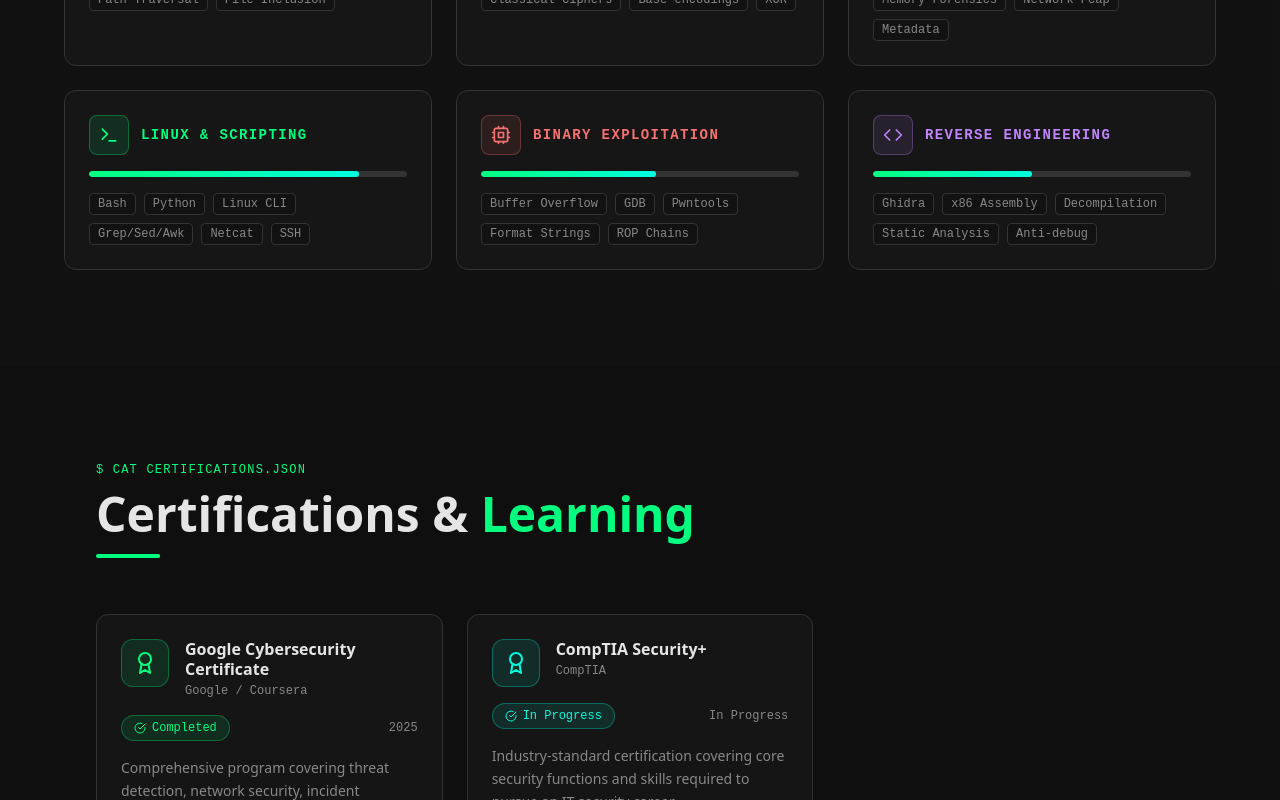
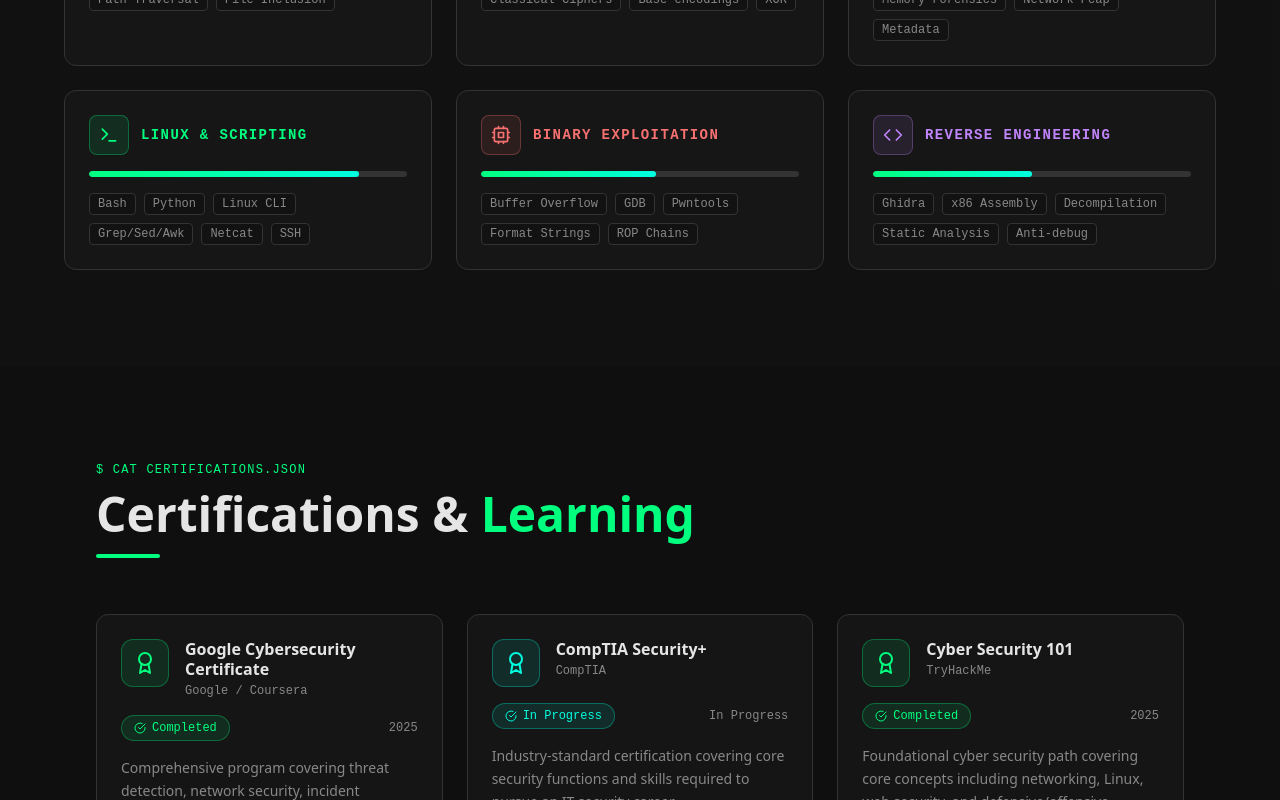
Before and after one commit to Hb6hh/Hb6hh.github.io, a Next.js app: page / in a window 1280 px wide. Shown: the part 2000-2800 px from the top of the page. Built offline with nearby package versions, Linux system fonts and the light colour scheme.

Commit message:
Add TryHackMe Cyber Security 101 and Pre Security certificates
Agent-Logs-Url: https://github.com/Hb6hh/Hb6hh.github.io/sessions/3d07e19c-344d-4c36-aff5-918e59ddd113

Co-authored-by: Hb6hh <86868085+Hb6hh@users.noreply.github.com>

```diff
--- a/components/cv/CertificationsSection.tsx
+++ b/components/cv/CertificationsSection.tsx
@@ -27,6 +27,30 @@ const certifications = [
       "Industry-standard certification covering core security functions and skills required to pursue an IT security career.",
     skills: ["Risk Management", "Cryptography", "Identity Management", "Network Security"],
     link: "#",
+  },
+  {
+    name: "Cyber Security 101",
+    issuer: "TryHackMe",
+    date: "2025",
+    status: "Completed",
+    color: "text-primary",
+    bg: "bg-primary/10 border-primary/30",
+    description:
+      "Foundational cyber security path covering core concepts including networking, Linux, web security, and defensive/offensive security fundamentals.",
+    skills: ["Networking", "Linux", "Web Security", "Offensive Security", "Defensive Security"],
+    link: "https://tryhackme-certificates.s3-eu-west-1.amazonaws.com/THM-SFOFNHOPWH.pdf",
+  },
+  {
+    name: "Pre Security (Legacy)",
+    issuer: "TryHackMe",
+    date: "2025",
+    status: "Completed",
+    color: "text-primary",
+    bg: "bg-primary/10 border-primary/30",
+    description:
+      "Entry-level learning path introducing the technical knowledge required to start a career in cyber security, covering networking, the web, and Linux basics.",
+    skills: ["Networking", "Linux", "Web Fundamentals", "How the Web Works"],
+    link: "https://tryhackme-certificates.s3-eu-west-1.amazonaws.com/THM-KJO06LY7XU.pdf",
   },
 ];
 
```
